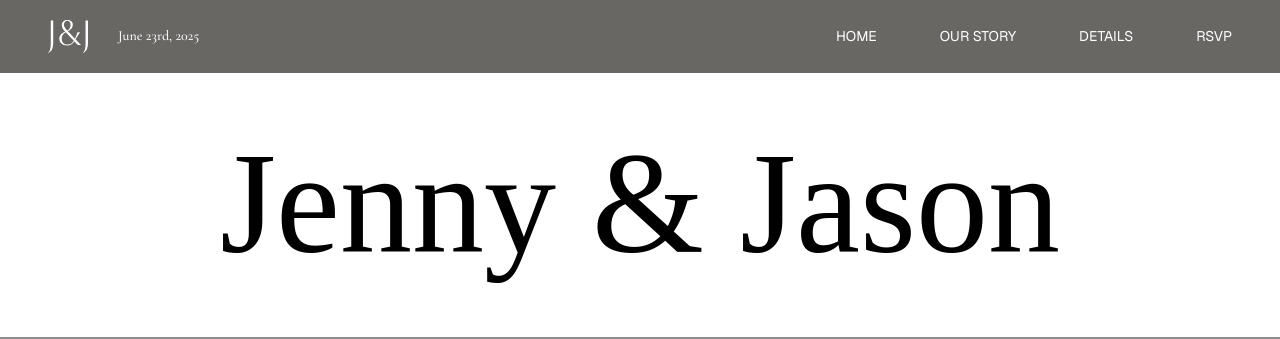
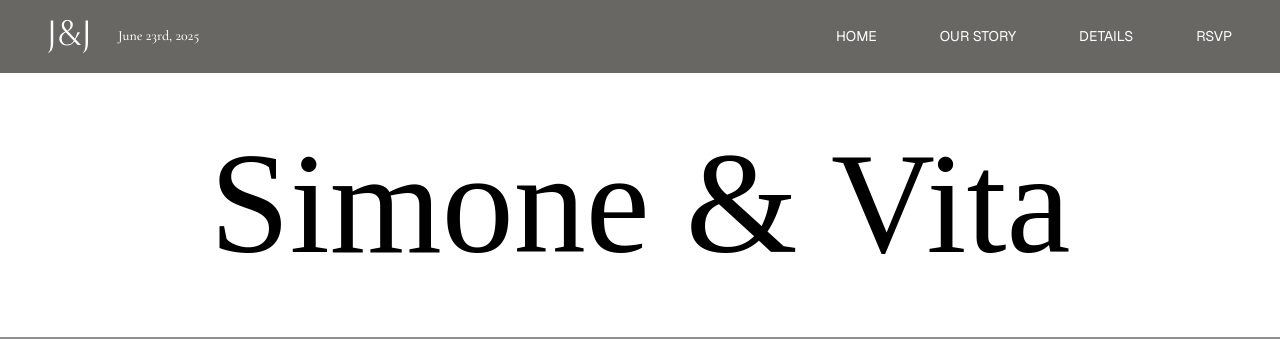
Before and after one commit to SimoneParvizi/wedding-website, a React (Vite) app: page / in a window 1280 px wide. Shown: the top 339 px of the page. Built offline with nearby package versions, Linux system fonts and the light colour scheme; grey boxes are pictures that could not be loaded; a web font is replaced by a local one.

Commit message:
whole template replicated

```diff
--- a/src/App.tsx
+++ b/src/App.tsx
@@ -3,6 +3,8 @@ import Navigation from './components/Navigation'
 import Header from './components/Header'
 import HeroSection from './components/HeroSection'
 import LinksSection from './components/LinksSection'
+import RegistrySection from './components/RegistrySection'
+import Footer from './components/Footer'
 import './App.css'
 
 function App() {
@@ -13,7 +15,9 @@ function App() {
       <main className="main">
         <HeroSection />
         <LinksSection />
+        <RegistrySection />
       </main>
+      <Footer />
     </div>
   )
 }
--- a/src/components/Header.tsx
+++ b/src/components/Header.tsx
@@ -4,7 +4,7 @@ import './Header.css'
 const Header: React.FC = () => {
   return (
     <section className="header-section">
-      <h1 className="header-title">Jenny & Jason</h1>
+      <h1 className="header-title">Simone & Vita</h1>
     </section>
   )
 }
```
